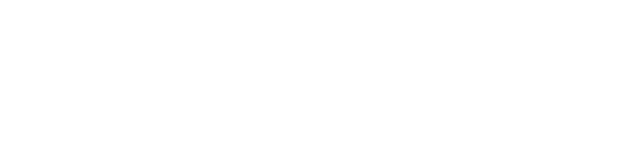
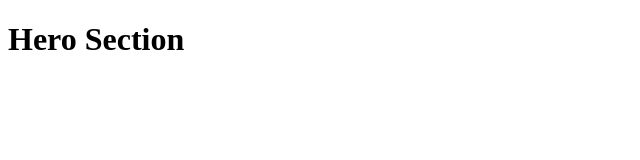
Before and after one commit to samuelodunlade/chopchop, a plain HTML site: page index.html in a window 1280 px wide. Shown: the whole page, without its empty margins (0-640 px from the left). Drawn offline with Linux system fonts and the light colour scheme.

Commit message:
Hero section added on hero branch

```diff
--- a/index.html
+++ b/index.html
@@ -2,12 +2,13 @@
 
 <html>
 	<head>
-
+		<title> Chopchop foods </title>
 
 	</head>
 
 	<body>
 
+		<h1> Hero Section </h1>
 
 	</body>
 
```
Also changed, not shown: 1 other file.
